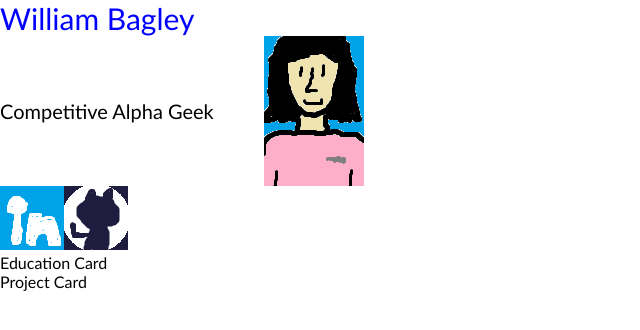
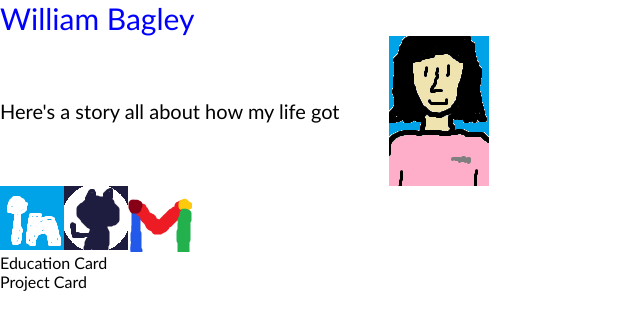
Before and after one commit to wbagley01/wbagley01.github.io, a React (Create React App) app: page / in a window 1280 px wide. Shown: the top 330 px of the page, without its empty margins (0-640 px from the left). Built offline with nearby package versions, Linux system fonts and the light colour scheme.

Commit message:
Update NameHeader.js
Basic name header complete

```diff
--- a/src/components/header/NameHeader.js
+++ b/src/components/header/NameHeader.js
@@ -3,11 +3,24 @@ import App from '../../App'
 import './NameHeader.css'
 
 function NameHeader() {
+    const email = "wbagley01@gmail.com";
+    const descriptionText = "Here's a story all about how my life got"
+
+    const handleImageClick = () => {
+        navigator.clipboard.writeText(email)
+        .then(() => {
+            alert("Email copied to clipboard");
+        })
+        .catch(err => {
+            console.error("Failed to copy: ", err);
+        });
+    };
+
     return(
         <div className='NameHeader'>
             <div className='Name'>William Bagley</div>
             <div className='Container'>
-                <div className='Description'>Competitive Alpha Geek</div>
+                <div className='Description'>{descriptionText}</div>
                 <img src= '/images/william.png' className='RealImage' alt=''/>
             </div>
             <div className='ImageIcons'>
@@ -17,6 +30,7 @@ function NameHeader() {
                 <a href='https://github.com/wbagley01'>
                     <img src= '/images/github.png'/>
                 </a>
+                <img src= '/images/gmail.png' onClick={handleImageClick}></img>
             </div>
         </div>
     )
```
